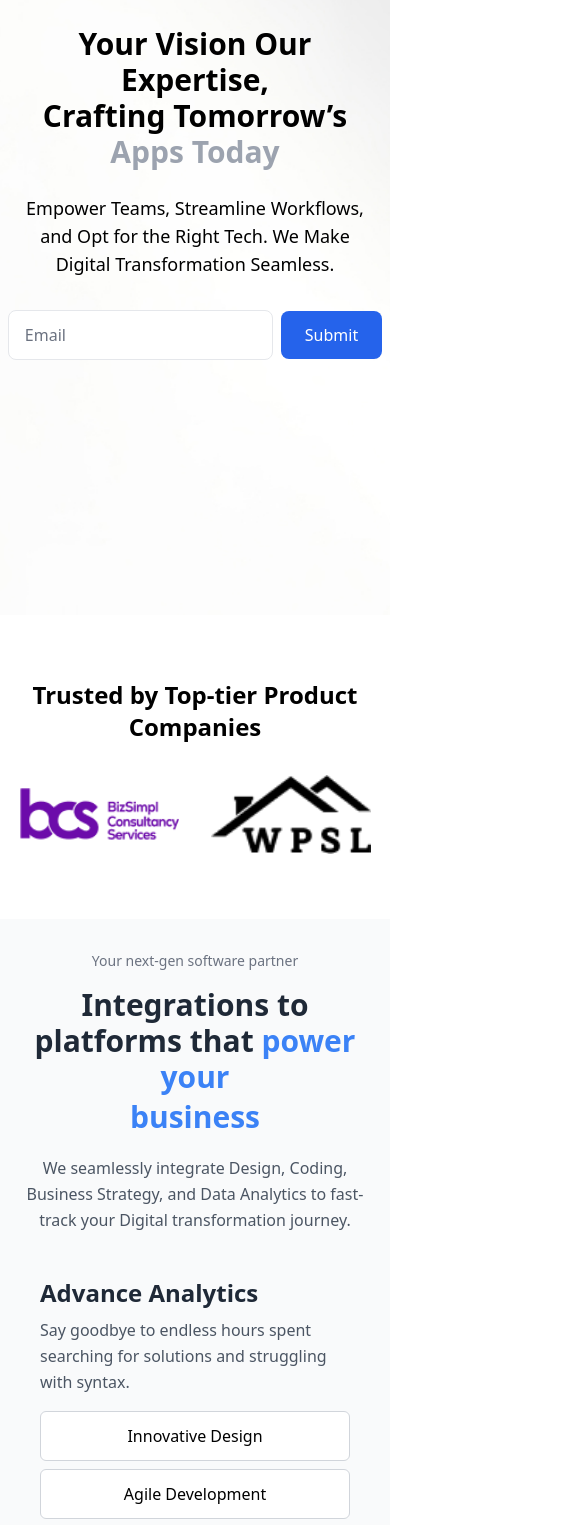
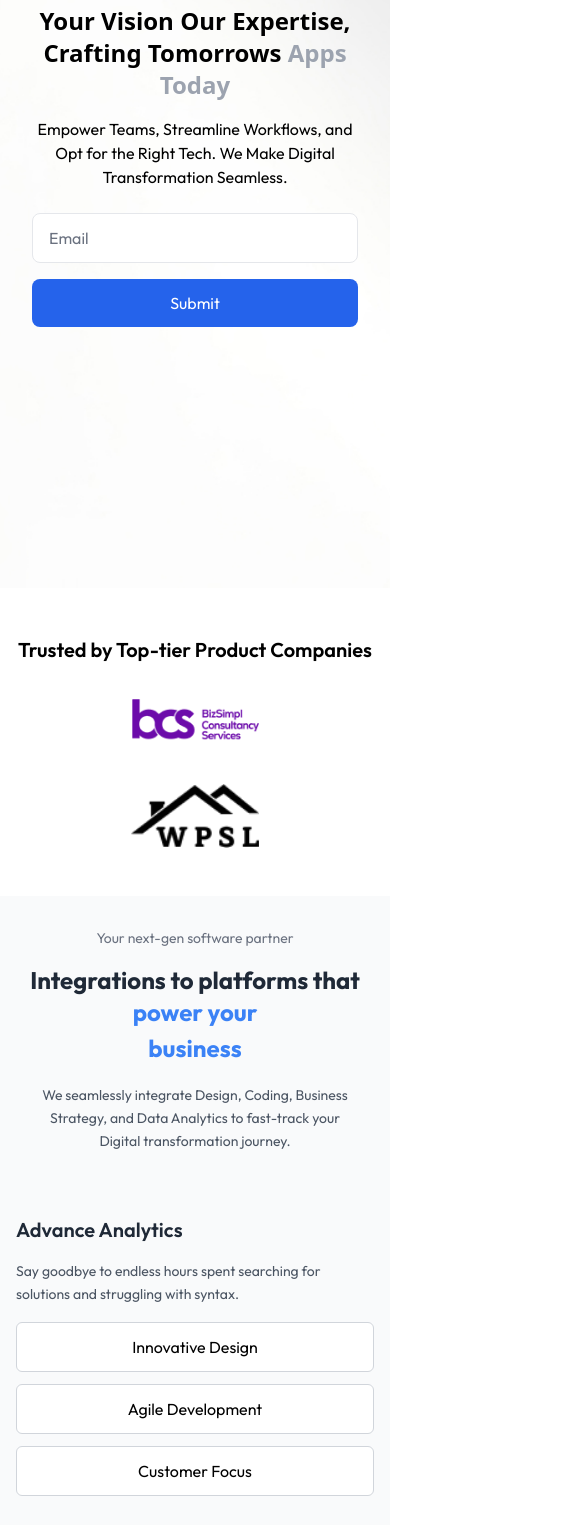
Before and after one commit to MuneebMM/Nolojik, a Next.js app: page / in a window 390 px wide. Shown: the part 320-1845 px from the top of the page, 585 px wide, since content can reach past the window. Built offline with nearby package versions, Linux system fonts and the light colour scheme.

Commit message:
Made the code mobile responsive

```diff
--- a/app/Homepage/page.js
+++ b/app/Homepage/page.js
@@ -5,6 +5,12 @@ import { useEffect, useState } from 'react';
 import Joinus from "../components/Joinus";
 import Footer from "../components/Footer";
 import Navbar from "../components/Navbar";
+import { Outfit } from 'next/font/google';
+
+const outfit = Outfit({
+  subsets: ['latin'],
+  weight: ['400', '700'],
+});
 
 export default function Homepage() {
     const [isClient, setIsClient] = useState(false);
@@ -13,35 +19,12 @@ export default function Homepage() {
         setIsClient(true);
     }, []);
 
-    const cardsData = [
-      {
-        profileImage: '/Ellipse7.png',
-        name: 'Zoeb Itarsiwala',
-        username: 'WPSL',
-        comment: 'Lorem ipsum dolor sit amet, consectetur adipiscing elit. Suspendisse varius enim in eros elementum tristique.',
-        date: 'Jan 12, 2024',
-      },
-      {
-        profileImage: '/Ellipse7.png',
-        name: 'Saravanan Murugan',
-        username: 'Wolf',
-        comment: 'Lorem ipsum dolor sit amet, consectetur adipiscing elit. Suspendisse varius enim in eros elementum tristique.',
-        date: 'Jan 12, 2024',
-      },
-      {
-        profileImage: '/Ellipse7.png',
-        name: 'Mohammed Myeen',
-        username: 'CEO',
-        comment: "Just started using Poppins for data analytics and it's a game-changer! The AI-powered calculations and predictions help me stay ahead of market trends. Just started using Poppins for data analytics and it's a game-changer! The AI-powered calculations and predictions help me stay ahead of market trends. #DataAnalytics #AI #Marketing",
-        date: 'Jan 12, 2024',
-      },
-    ];
+    const cardsData = [/* ... your existing cardsData ... */];
 
-    // Reusable card component
     const Card = ({ profileImage, name, username, comment, date }) => (
-      <div className="border-dashed border-2 border-gray-300 rounded-lg p-4 mb-4">
+      <div className="border-dashed border-2 border-gray-300 rounded-lg p-4 mb-4 w-full">
         <div className="flex items-center mb-3">
-          <div className="w-12 h-12 bg-gray-300 rounded-full overflow-hidden">
+          <div className="w-12 h-12 bg-gray-300 rounded-full overflow-hidden flex-shrink-0">
             <Image
               src={profileImage || '/default-profile.png'}
               alt="Profile"
@@ -54,136 +37,127 @@ export default function Homepage() {
             <p className="text-sm text-gray-500">@{username}</p>
           </div>
         </div>
-        <p className="text-gray-700">{comment}</p>
+        <p className="text-gray-700 text-sm md:text-base">{comment}</p>
         <p className="text-sm text-gray-400 mt-3">{date}</p>
       </div>
     );
 
     return (
-        <div>
+        <main className={outfit.className}>
           <Navbar/>
+
+          {/* Hero Section */}
           <section
-            className="w-full h-screen bg-cover bg-center relative"
+            className="w-full min-h-screen bg-cover bg-center relative px-4 md:px-8"
             style={{ backgroundImage: "url('./wallpaper1.jpg')" }}
           >
-              {/* Overlay */}
               <div className="absolute inset-0"></div>
-
-              {/* Content on the Wallpaper */}
-              <div className="relative z-10 flex flex-col items-center justify-center h-full text-center px-4">
-                {/* Main Headline */}
-                <h1 className="text-3xl md:text-6xl font-bold mb-6 font-sans">
-                  Your Vision Our Expertise,<br/> Crafting Tomorrow’s <span className="text-gray-400">Apps Today</span>
+              <div className="relative z-10 flex flex-col items-center justify-center min-h-screen text-center">
+                <h1 className="text-2xl md:text-4xl lg:text-6xl font-bold mb-4 md:mb-6 font-sans px-4">
+                  Your Vision Our Expertise,<br className="hidden md:block"/> Crafting Tomorrows <span className="text-gray-400">Apps Today</span>
                 </h1>
-                {/* Sub Headline */}
-                <p className="text-lg md:text-xl mb-8 max-w-2xl">
+                <p className="text-base md:text-lg lg:text-xl mb-6 md:mb-8 max-w-2xl px-4">
                   Empower Teams, Streamline Workflows, and Opt for the Right Tech. We Make Digital Transformation Seamless.
                 </p>
-                {/* Input and Button */}
-                <div className="flex items-center justify-center space-x-2 max-w-lg w-full">
+                <div className="flex flex-col md:flex-row items-center justify-center gap-4 md:gap-2 w-full max-w-lg px-4">
                   <input
                     type="email"
                     placeholder="Email"
-                    className="flex-grow py-3 px-4 rounded-lg border border-gray-200 outline-none bg-white text-black placeholder-gray-500"
+                    className="w-full md:flex-grow py-3 px-4 rounded-lg border border-gray-200 outline-none bg-white text-black placeholder-gray-500"
                   />
-                  <button
-                    className="bg-blue-600 text-white px-6 py-3 rounded-lg hover:bg-blue-800">
+                  <button className="w-full md:w-auto bg-blue-600 text-white px-6 py-3 rounded-lg hover:bg-blue-800">
                     Submit
                   </button>
                 </div>
               </div>
           </section>
 
-          {/* Trusted by Top-tier Companies Section */}
-          <section className="w-full py-16 flex flex-col items-center">
-              <h2 className="text-2xl md:text-4xl font-semibold mb-8 text-center">Trusted by Top-tier Product Companies</h2>
-              <div className="flex flex-wrap justify-center items-center space-x-8">
-                <div className="w-40 h-20 relative">
-                  <Image src="/bcs.png" alt="Company Logo 1" layout="fill" objectFit="contain" />
+          {/* Companies Section */}
+          <section className="w-full py-12 md:py-16 flex flex-col items-center px-4">
+              <h2 className="text-xl md:text-2xl lg:text-4xl font-semibold mb-6 md:mb-8 text-center">
+                Trusted by Top-tier Product Companies
+              </h2>
+              <div className="flex flex-col md:flex-row justify-center items-center gap-8 md:gap-12">
+                <div className="w-32 md:w-40 h-16 md:h-20 relative">
+                  <Image src="/bcs.png" alt="Company Logo 1" fill objectFit="contain" />
                 </div>
-                <div className="w-40 h-20 relative">
-                  <Image src="/wpsl.png" alt="Company Logo 2" layout="fill" objectFit="contain" />
+                <div className="w-32 md:w-40 h-16 md:h-20 relative">
+                  <Image src="/wpsl.png" alt="Company Logo 2" fill objectFit="contain" />
                 </div>
               </div>
           </section>
 
-          <div className="flex flex-col items-center justify-start bg-gray-50">
-            {/* Top Text */}
-            <div className="pt-8">
+          {/* Integration Section */}
+          <div className="flex flex-col items-center justify-start bg-gray-50 px-4 py-8 md:py-12">
             <p className="text-sm md:text-base text-gray-500 text-center">
               Your next-gen software partner
             </p>
-            </div>
-            {/* Main Heading */}
-            <div className="mt-4 px-4 text-center">
-              <h1 className="text-3xl md:text-5xl font-bold text-gray-800">
+            <div className="mt-4 text-center">
+              <h1 className="text-2xl md:text-3xl lg:text-5xl font-bold text-gray-800">
                 Integrations to platforms that <span className="text-blue-500">power your</span>
               </h1>
-              <h1 className="text-3xl md:text-5xl font-bold py-1 text-blue-500">
+              <h1 className="text-2xl md:text-3xl lg:text-5xl font-bold py-1 text-blue-500">
                 business
               </h1>
             </div>
-
-            {/* Subtext */}
-            <div className="mt-4 px-4 max-w-3xl text-center">
-              <p className="text-gray-600 text-base md:text-lg leading-relaxed">
-                We seamlessly integrate Design, Coding, Business Strategy, and Data
-                Analytics to fast-track your Digital transformation journey.
+            <div className="mt-4 max-w-3xl text-center px-4">
+              <p className="text-gray-600 text-sm md:text-base lg:text-lg leading-relaxed">
+                We seamlessly integrate Design, Coding, Business Strategy, and Data Analytics
+                to fast-track your Digital transformation journey.
               </p>
             </div>
           </div>
 
-          <div className="flex items-center justify-center bg-gray-50 w-full py-11"> {/* Removed unnecessary padding/margin */}
-              <div className="w-full px-4 md:px-6 flex flex-col md:flex-row items-center justify-center max-w-6xl">
-                {/* Left Div */}
-                <div className="flex-1 px-6">
-                  <h2 className="text-2xl md:text-3xl font-semibold text-gray-800 mb-2">
+          {/* Analytics Section */}
+          <div className="bg-gray-50 w-full py-8 md:py-11 px-4">
+              <div className="w-full max-w-6xl mx-auto">
+                <div className="flex flex-col md:flex-row items-center gap-8 md:gap-12">
+                  {/* Left Content */}
+                  <div className="w-full md:w-1/2 space-y-4">
+                    <h2 className="text-xl md:text-2xl lg:text-3xl font-semibold text-gray-800 mb-2">
                       Advance Analytics
                     </h2>
-                  <p className="text-gray-600 text-base md:text-lg mb-4 leading-relaxed">
+                    <p className="text-gray-600 text-sm md:text-base lg:text-lg mb-4 leading-relaxed">
                       Say goodbye to endless hours spent searching for solutions and struggling with syntax.
                     </p>
-                  <div className="space-y-2 flex flex-col">
-                    <button className="w-full md:w-auto px-6 py-3 rounded-md bg-white text-black border border-gray-300 hover:bg-gray-100 transition">
+                    <div className="space-y-3">
+                      <button className="w-full px-6 py-3 rounded-md bg-white text-black border border-gray-300 hover:bg-gray-100 transition">
                         Innovative Design
                       </button>
-                    <button className="w-full md:w-auto px-6 py-3 rounded-md bg-white text-black border border-gray-300 hover:bg-gray-100 transition">
+                      <button className="w-full px-6 py-3 rounded-md bg-white text-black border border-gray-300 hover:bg-gray-100 transition">
                         Agile Development
                       </button>
-                    <button className="w-full md:w-auto px-6 py-3 rounded-md bg-white text-black border border-gray-300 hover:bg-gray-100 transition">
+                      <button className="w-full px-6 py-3 rounded-md bg-white text-black border border-gray-300 hover:bg-gray-100 transition">
                         Customer Focus
                       </button>
                     </div>
                   </div>
 
-                {/* Right Div */}
-                <div className="flex-1 relative h-80 px-6">
-                  {/* First Image */}
+                  {/* Right Images */}
+                  <div className="w-full md:w-1/2 h-80 relative">
                     <div className="absolute bottom-0 left-0 w-full h-full rounded-lg overflow-hidden shadow-lg">
                       <Image
                         src="/Rectangle16.jpg"
                         alt="Image 1"
-                      layout="fill"
+                        fill
                         objectFit="cover"
                         className="rounded-lg"
                       />
                     </div>
-                  {/* Second Image */}
                     <div className="absolute bottom-8 left-4 w-[90%] h-[90%] rounded-lg overflow-hidden shadow-lg z-10">
                       <Image
                         src="/Rectangle18.jpg"
                         alt="Image 2"
-                      layout="fill"
+                        fill
                         objectFit="cover"
                         className="rounded-lg"
                       />
                     </div>
-                  {/* Third Image */}
                     <div className="absolute bottom-16 left-8 w-[80%] h-[80%] rounded-lg overflow-hidden shadow-lg z-20">
                       <Image
                         src="/Rectangle17.jpg"
                         alt="Image 3"
-                      layout="fill"
+                        fill
                         objectFit="cover"
                         className="rounded-lg"
                       />
@@ -191,12 +165,14 @@ export default function Homepage() {
                   </div>
                 </div>
               </div>
+          </div>
 
-          <div className="my-14 px-4 text-center">
-              <h2 className="text-3xl md:text-5xl font-bold text-gray-800">
+          {/* Services Section */}
+          <div className="my-8 md:my-14 px-4 text-center">
+              <h2 className="text-2xl md:text-3xl lg:text-5xl font-bold text-gray-800">
                 Elevate Your Digital Presence with Our Expert
               </h2>
-              <h2 className="text-3xl md:text-5xl font-bold text-gray-800">
+              <h2 className="text-2xl md:text-3xl lg:text-5xl font-bold text-gray-800 mt-2">
                 Services Dynamic Web & Mobile Solutions
               </h2>
           </div>
@@ -512,6 +488,6 @@ export default function Homepage() {
             <Footer/>
 
 
-        </div>
+        </main>
     );
 }
--- a/app/Products/page.js
+++ b/app/Products/page.js
@@ -39,10 +39,10 @@ export default function Products() {
           <h2 className="text-2xl md:text-4xl font-semibold mb-8 text-center">Trusted by Top-tier Product Companies</h2>
           <div className="flex flex-wrap justify-center items-center space-x-8">
             <div className="w-40 h-20 relative">
-              <Image src="/bcs.png" alt="Company Logo 1" layout="fill" objectFit="contain" />
+              <Image src="/bcs.png" alt="Company Logo 1" fill objectFit="contain" />
             </div>
             <div className="w-40 h-20 relative">
-              <Image src="/wpsl.png" alt="Company Logo 2" layout="fill" objectFit="contain" />
+              <Image src="/wpsl.png" alt="Company Logo 2" fill objectFit="contain" />
             </div>
           </div>
       </section>
@@ -171,7 +171,7 @@ export default function Products() {
           <Image
             src="/Rectanglebg.png"
             alt="Plane"
-            layout="fill" // Fill the container
+            fill // Fill the container
             objectFit="cover" // Cover the container while maintaining aspect ratio
           />
           <div className="absolute top-1/2 left-1/2 transform -translate-x-1/2 -translate-y-1/2 w-full md:w-[1000px]"> {/* Adjust diagram width */}
@@ -234,7 +234,7 @@ export default function Products() {
           height={1000}
         />
       </div>
-      <div className="relative min-h-screen w-screen">
+      <div className="relative min-h-screen w-screen mb-20">
 
         <div className="absolute inset-0 flex flex-col items-center justify-center">
           <h1 className="text-3xl font-bold text-blue-500 mb-4 pt-28">Reach Out to Us</h1>
@@ -243,7 +243,7 @@ export default function Products() {
             specialize in tailoring solutions to meet your business needs.
           </p>
 
-          <div className="flex flex-col md:flex-row gap-8 py-20"> {/* Responsive flex direction */}
+          <div className="flex flex-col md:flex-row gap-8"> {/* Responsive flex direction */}
 
             {/* Left Div */}
             <div className="space-y-6 w-full lg:w-1/2">
--- a/app/components/Footer.js
+++ b/app/components/Footer.js
@@ -4,61 +4,86 @@ import Link from "next/link";
 export default function Footer() {
   return (
     <footer className="w-full bg-white py-8 border-t border-gray-200">
-      <div className="container mx-auto px-4 lg:px-8">
+      <div className="container mx-auto px-4 md:px-6 lg:px-8 max-w-8xl">
         {/* Top Section */}
-        <div className="flex flex-col lg:flex-row items-center lg:space-x-72 space-y-4 lg:space-y-0">
+        <div className="flex flex-col items-center space-y-8 lg:space-y-0 lg:flex-row lg:justify-between">
           {/* Logo Section */}
-          <div className="flex-shrink-0">
+          <div className="w-full lg:w-auto flex justify-center lg:justify-start">
             <Image
-              src="/Logo.png" // Replace with your actual logo path
+              src="/Logo.png"
               alt="Nolojik Logo"
               width={220}
               height={40}
-              className="mx-auto lg:mx-0"
+              className="w-[180px] md:w-[220px] h-auto"
+              priority
             />
           </div>
 
           {/* Navigation Section */}
-          <div className="flex flex-col lg:flex-row items-center justify-between space-y-2 lg:space-y-0 lg:space-x-20 text-gray-800">
-            <Link href="/Homepage" className="nav-link hover:text-blue-400">
+          <nav className="flex flex-col md:flex-row items-center space-y-4 md:space-y-0 md:space-x-8 lg:space-x-12 text-gray-800">
+            <Link
+              href="/Homepage"
+              className="nav-link hover:text-blue-400 transition-colors duration-200"
+            >
               Home
             </Link>
-            <Link href="/Service" className="nav-link hover:text-blue-400">
+            <Link
+              href="/Service"
+              className="nav-link hover:text-blue-400 transition-colors duration-200"
+            >
               Service
             </Link>
-            <Link href="/About" className="nav-link hover:text-blue-400">
+            <Link
+              href="/About"
+              className="nav-link hover:text-blue-400 transition-colors duration-200"
+            >
               About Us
             </Link>
-            <Link href="/Blog" className="nav-link hover:text-blue-400">
+            <Link
+              href="/Blog"
+              className="nav-link hover:text-blue-400 transition-colors duration-200"
+            >
               Blog
             </Link>
+          </nav>
+        </div>
+
+        {/* Middle Section */}
+        <div className="mt-8 md:mt-12 text-center lg:text-left">
+          <p className="text-gray-600 mb-6 leading-relaxed px-4 md:px-0">
+            <span className="block md:inline">Empower Teams, Streamline Workflows, and</span>{' '}
+            <span className="block md:inline">Opt for the Right Tech- We Make Digital</span>{' '}
+            <span className="block md:inline">Transformation Seamless</span>
+          </p>
+          <div className="text-gray-800 font-medium space-y-1">
+            <p>Contact us</p>
+            <p className="hover:text-blue-500 transition-colors duration-200">
+              +91 9008108650
+            </p>
           </div>
         </div>
 
-        {/* Middle Section */}
-        <div className="mt-6 text-center lg:text-left px-4">
-          <p className="text-gray-600 mb-4 leading-relaxed">
-            Empower Teams, Streamline Workflows, and <br />
-            Opt for the Right Tech- We Make Digital <br />
-            Transformation Seamless
-          </p>
-          <p className="text-gray-800 font-medium">
-            Contact us <br /> +91 9008108650
-          </p>
-        </div>
+        {/* Bottom Section */}
+        <div className="mt-8 md:mt-12 flex flex-col md:flex-row justify-between items-center space-y-4 md:space-y-0">
+          {/* Legal Links */}
+          <div className="flex items-center space-x-4 text-gray-600 text-sm">
+            <Link
+              href="/terms"
+              className="hover:text-blue-500 transition-colors duration-200"
+            >
+              Terms & Conditions
+            </Link>
+            <span className="text-gray-300">|</span>
+            <Link
+              href="/privacy"
+              className="hover:text-blue-500 transition-colors duration-200"
+            >
+              Privacy Policy
+            </Link>
+          </div>
 
-        {/* Bottom Section */}
-        <div className="mt-8 flex flex-col lg:flex-row justify-between items-center text-center px-4">
-          <div className="flex flex-col lg:flex-row items-center space-y-2 lg:space-y-0 lg:space-x-4 text-gray-600 text-sm">
-            <a href="#" className="hover:text-blue-500">
-              Terms & Conditions
-            </a>
-            <span className="hidden lg:inline">|</span>
-            <a href="#" className="hover:text-blue-500">
-              Privacy Policy
-            </a>
-          </div>
-          <p className="mt-4 lg:mt-0 text-gray-500 text-sm">
+          {/* Copyright */}
+          <p className="text-gray-500 text-sm text-center md:text-right">
             © Copyright 2024 Nolojik. All rights reserved.
           </p>
         </div>
--- a/app/globals.css
+++ b/app/globals.css
@@ -1,7 +1,15 @@
+
 @tailwind base;
 @tailwind components;
 @tailwind utilities;
 
+/* Apply Outfit font to the entire body */
+body {
+  font-family: "Outfit", serif;
+  font-optical-sizing: auto;
+  font-weight: 400;
+  font-style: normal;
+}
 .nav-link {
     position: relative;
     padding-bottom: 4px;
--- a/app/layout.js
+++ b/app/layout.js
@@ -1,26 +1,41 @@
-import { Geist, Geist_Mono } from "next/font/google";
+import { Geist, Geist_Mono, Outfit } from "next/font/google";
 import "./globals.css";
 
+// Configure Geist Sans font
 const geistSans = Geist({
   variable: "--font-geist-sans",
   subsets: ["latin"],
+  display: 'swap',
 });
 
+// Configure Geist Mono font
 const geistMono = Geist_Mono({
   variable: "--font-geist-mono",
   subsets: ["latin"],
+  display: 'swap',
+});
+
+// Configure Outfit font
+const outfit = Outfit({
+  subsets: ['latin'],
+  weight: ['400', '500', '600', '700'],  // Common weights for variety
+  variable: '--font-outfit',  // Add variable for CSS custom property
+  display: 'swap',  // Ensures text remains visible during font loading
 });
 
 export const metadata = {
   title: "Create Next App",
   description: "Generated by create next app",
+  icons: {
+    icon: '/favicon.ico',
+  },
 };
 
 export default function RootLayout({ children }) {
   return (
     <html lang="en">
       <body
-        className={`${geistSans.variable} ${geistMono.variable} antialiased`}
+        className={`${geistSans.variable} ${geistMono.variable} ${outfit.variable} font-outfit antialiased`}
       >
         {children}
       </body>
--- a/app/page.js
+++ b/app/page.js
@@ -4,9 +4,11 @@ import Image from 'next/image';
 import { useEffect, useState } from 'react';
 import Joinus from "./components/Joinus";
 import Footer from "./components/Footer";
+import link from 'next/link';
 import Navbar from "./components/Navbar";
 // Import Homepage
 import Homepage from "./Homepage/page";
+
 
 export default function Home() {
     const [isClient, setIsClient] = useState(false);
@@ -15,12 +17,12 @@ export default function Home() {
         setIsClient(true);
     }, []);
 
+
     return (
-        <div>
+        <main>
             {/* Move the code below Navbar to above Joinus */}
             <Homepage/>
-            <Joinus/>
-            <Footer/>
-        </div>
+
+        </main>
     );
 }
--- /dev/null
+++ b/next.config.js
@@ -0,0 +1,14 @@
+/** @type {import('next').NextConfig} */
+const nextConfig = {
+    webpack: (config, { isServer }) => {
+      if (!isServer) {
+        config.resolve.fallback = {
+          ...config.resolve.fallback,
+          punycode: false,
+        };
+      }
+      return config;
+    },
+  };
+
+  module.exports = nextConfig;
--- a/next.config.mjs
+++ /dev/null
@@ -1,4 +0,0 @@
-/** @type {import('next').NextConfig} */
-const nextConfig = {};
-
-export default nextConfig;
--- a/package.json
+++ b/package.json
@@ -9,6 +9,7 @@
     "lint": "next lint"
   },
   "dependencies": {
+    "@next/font": "^14.2.15",
     "next": "15.1.2",
     "punycode": "^2.3.1",
     "react": "^19.0.0",
```
Also changed, not shown: app/components/Navbar.js (+95 -38 lines), 1 other file (tests, documents, lock files or other folders). Lines whose indentation alone changed are shown as unchanged.
